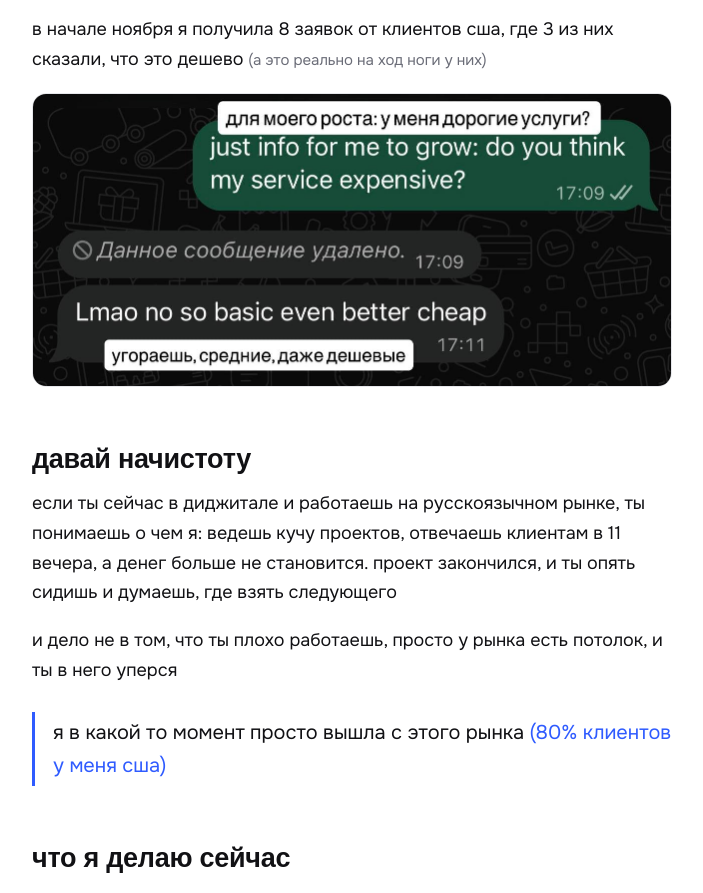
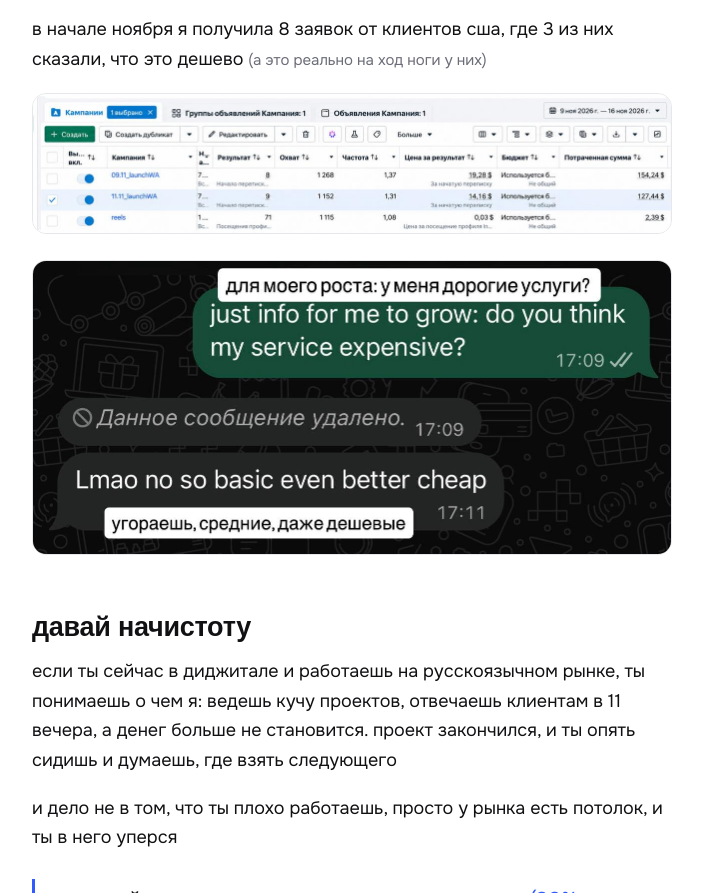
Before and after one commit to umcaty-wq/usa, a plain HTML site: page index.html in a window 1280 px wide. Shown: the part 2067-2960 px from the top of the page, without its empty margins (288-991 px from the left). Drawn offline with Linux system fonts and the light colour scheme; a web font is replaced by a local one.

Commit message:
add november cabinet screenshot
Co-Authored-By: Claude Opus 5.5 <noreply@anthropic.com>
Claude-Session: https://claude.ai/code/session_01Cy6acT27wTAcGE8N93zsTN

```diff
--- a/index.html
+++ b/index.html
@@ -153,6 +153,8 @@
   <p>и мое любимое: «если пойдет» (неопределенность, где тебе в страхе постоянно надо искать новый проект, чтобы закрыть минимум)</p>
 
   <p>в начале ноября я получила 8 заявок от клиентов сша, где 3 из них сказали, что это дешево <span class="note">(а это реально на ход ноги у них)</span></p>
+
+  <figure><img src="img/nov_cabinet.jpg" alt="кабинет meta, 9–16 ноября: кампании launchWA, 8 и 9 начатых переписок"></figure>
 
   <figure><img src="img/us-cheap.png" alt="переписка с заказчиком из сша: услуги средние, даже дешевые"></figure>
 
```
Also changed, not shown: img/nov_cabinet.jpg (added).
